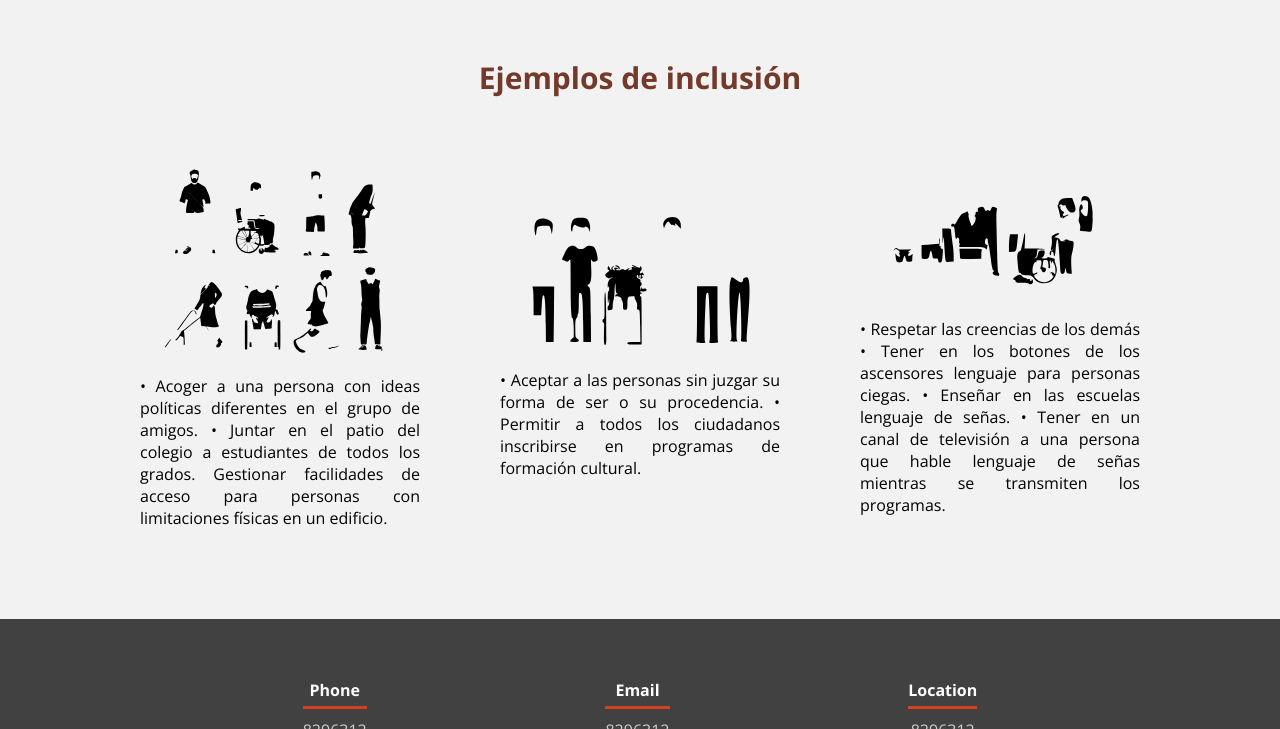
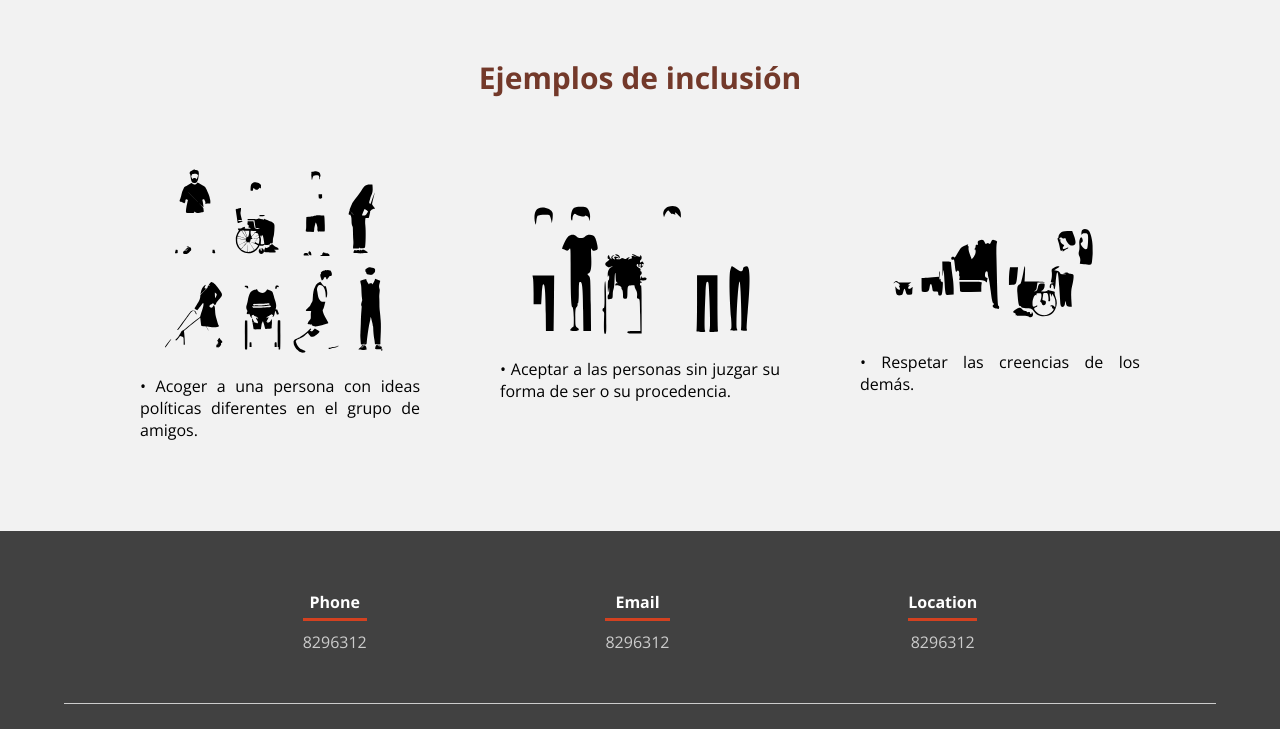
Before and after one commit to LEO3348/j, a plain HTML site: page index.html in a window 1280 px wide. Shown: the part 2546-3275 px from the top of the page. Drawn offline with nearby package versions, Linux system fonts and the light colour scheme.

Commit message:
Update index.html

```diff
--- a/index.html
+++ b/index.html
@@ -42,7 +42,7 @@
         </section>
         <section class="portafolio">
             <div class="contenedor">
-                <h2 class="titulo">Jugadores con dificultades fisicas</h2>
+                <h2 class="titulo">Jugadores con dificultades físicas</h2>
                 <div class="galeria-port">
                     <div class="imagen-port">
                         <img src="img/img1.jpeg" alt="">
@@ -124,20 +124,19 @@
                     <div class="servicio-ind">
                         <img src="img/ilustracion1.svg" alt="">
                         <h3></h3>
-                        <p>• Acoger a una persona con ideas políticas diferentes en el grupo de amigos. • Juntar en el patio del colegio a estudiantes de todos los grados. Gestionar facilidades de acceso para personas con limitaciones físicas en un edificio.
+                        <p>• Acoger a una persona con ideas políticas diferentes en el grupo de amigos.
                         </p>
                     </div>
                     <div class="servicio-ind">
                         <img src="img/ilustracion4.svg" alt="">
                         <h3></h3>
-                        <p>• Aceptar a las personas sin juzgar su forma de ser o su procedencia. • Permitir a todos los ciudadanos inscribirse en programas de formación cultural.
+                        <p>• Aceptar a las personas sin juzgar su forma de ser o su procedencia.
                         </p>
                     </div>
                     <div class="servicio-ind">
                         <img src="img/ilustracion3.svg" alt="">
                         <h3></h3>
-                        <p>• Respetar las creencias de los demás • Tener en los botones de los ascensores lenguaje para personas ciegas. • Enseñar en las escuelas lenguaje de señas. • Tener en un canal de televisión a una persona que hable lenguaje de señas
-                            mientras se transmiten los programas.
+                        <p>• Respetar las creencias de los demás.
 
 
                         </p>
```
